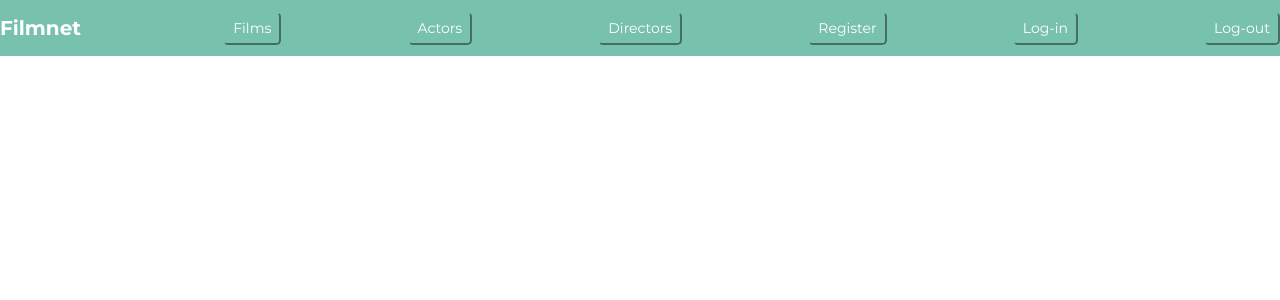
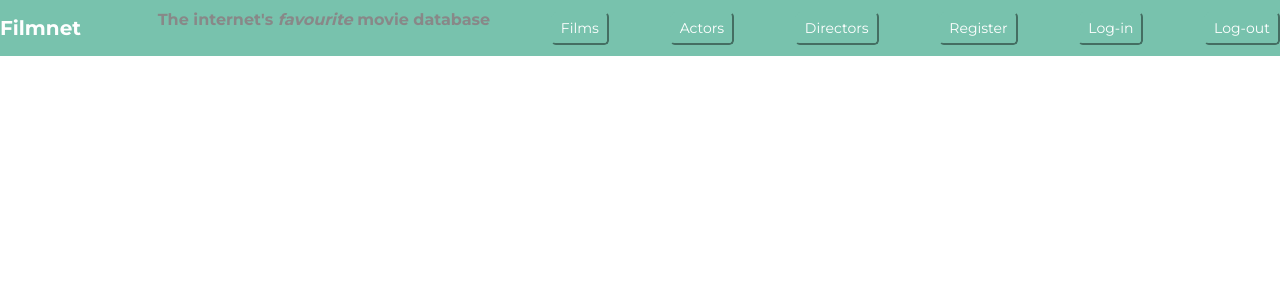
Before and after one commit to eb110/TSI_React_Movie_App, a React (Create React App) app: page / in a window 1280 px wide. Shown: the top 300 px of the page. Built offline with nearby package versions, Linux system fonts and the light colour scheme.

Commit message:
Have made some changes to the navbar

```diff
--- a/src/components/Movie.js
+++ b/src/components/Movie.js
@@ -44,6 +44,7 @@ function Movie(props) {
 
                 <nav className="navbar navbar-dark bg-primary">
                     <a className="navbar-brand text-large" href="#"><strong>Filmnet</strong></a>
+                    <p class="text-muted"><strong>The internet's <em> favourite </em> movie database</strong></p>
                     <button
                         className="movieButton btn-primary btn-sm"
                         onClick={() => initContentComponent(1)}>
```
